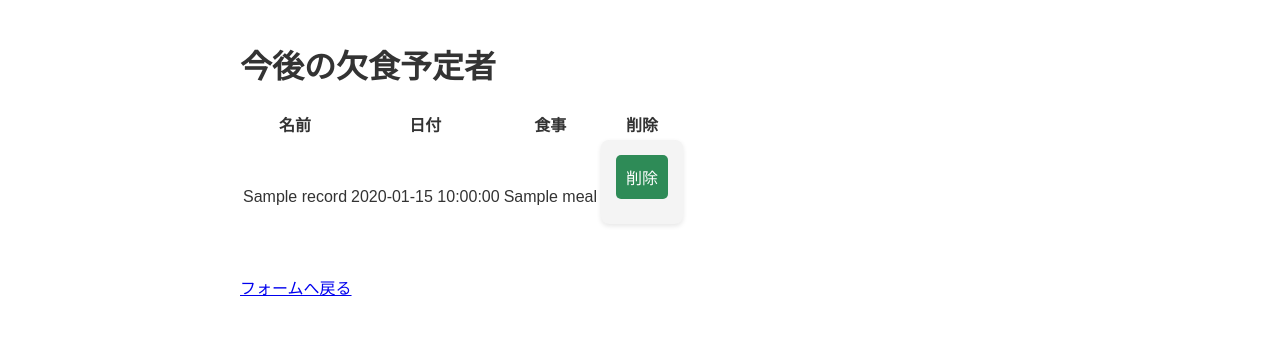
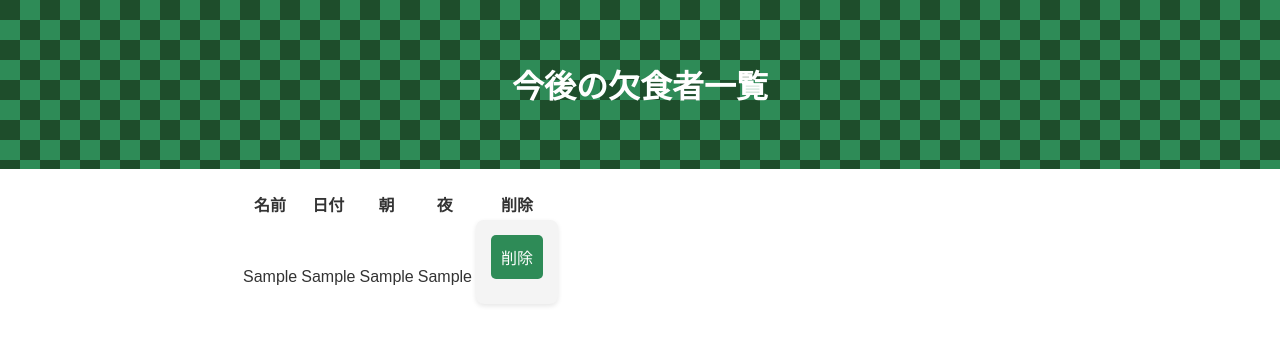
Before and after one commit to syunki-16/skip-meals-sit-app, a Flask app: template templates/future.html in a window 1280 px wide. Shown: the top 345 px of the page. Run offline with Flask 2, Linux system fonts and the light colour scheme; the template is opened without the code that fills it: most values are stand-ins (such as "Sample title", 1, 10 or a date in 2020).

Commit message:
Update future.html

```diff
--- a/templates/future.html
+++ b/templates/future.html
@@ -2,33 +2,46 @@
 <html lang="ja">
 <head>
     <meta charset="UTF-8">
-    <title>今後の欠食予定者</title>
+    <meta name="viewport" content="width=device-width, initial-scale=1.0">
+    <title>今後の欠食者一覧</title>
     <link rel="stylesheet" href="/static/style.css">
 </head>
 <body>
+    <div class="checkered-header">
+        <h1>今後の欠食者一覧</h1>
+    </div>
     <div class="container">
-        <h1>今後の欠食予定者</h1>
-        {% if records %}
+        {% if data.empty %}
+            <p>今後の欠食申請はまだありません。</p>
+        {% else %}
             <table>
-                <tr><th>名前</th><th>日付</th><th>食事</th><th>削除</th></tr>
-                {% for record in records %}
+                <thead>
                     <tr>
-                    <td>{{ record.name }}</td>
-                    <td>{{ record.date }}</td>
-                    <td>{{ record.meal }}</td>
+                        <th>名前</th>
+                        <th>日付</th>
+                        <th>朝</th>
+                        <th>夜</th>
+                        <th>削除</th>
+                    </tr>
+                </thead>
+                <tbody>
+                    {% for i, row in data.iterrows() %}
+                        <tr>
+                            <td>{{ row['名前'] }}</td>
+                            <td>{{ row['日付'] }}</td>
+                            <td>{{ row['朝'] }}</td>
+                            <td>{{ row['夜'] }}</td>
                             <td>
-                        <form action="{{ url_for('delete_meal', index=loop.index0) }}" method="post">
+                                <form action="/delete" method="post">
+                                    <input type="hidden" name="index" value="{{ i }}">
                                     <button type="submit">削除</button>
                                 </form>
                             </td>
                         </tr>
                     {% endfor %}
+                </tbody>
             </table>
-        {% else %}
-            <p>今後の欠食予定者はまだ申請されていません。</p>
         {% endif %}
-        <br>
-        <a href="/">フォームへ戻る</a>
     </div>
 </body>
 </html>
```
Lines whose indentation alone changed are shown as unchanged.
